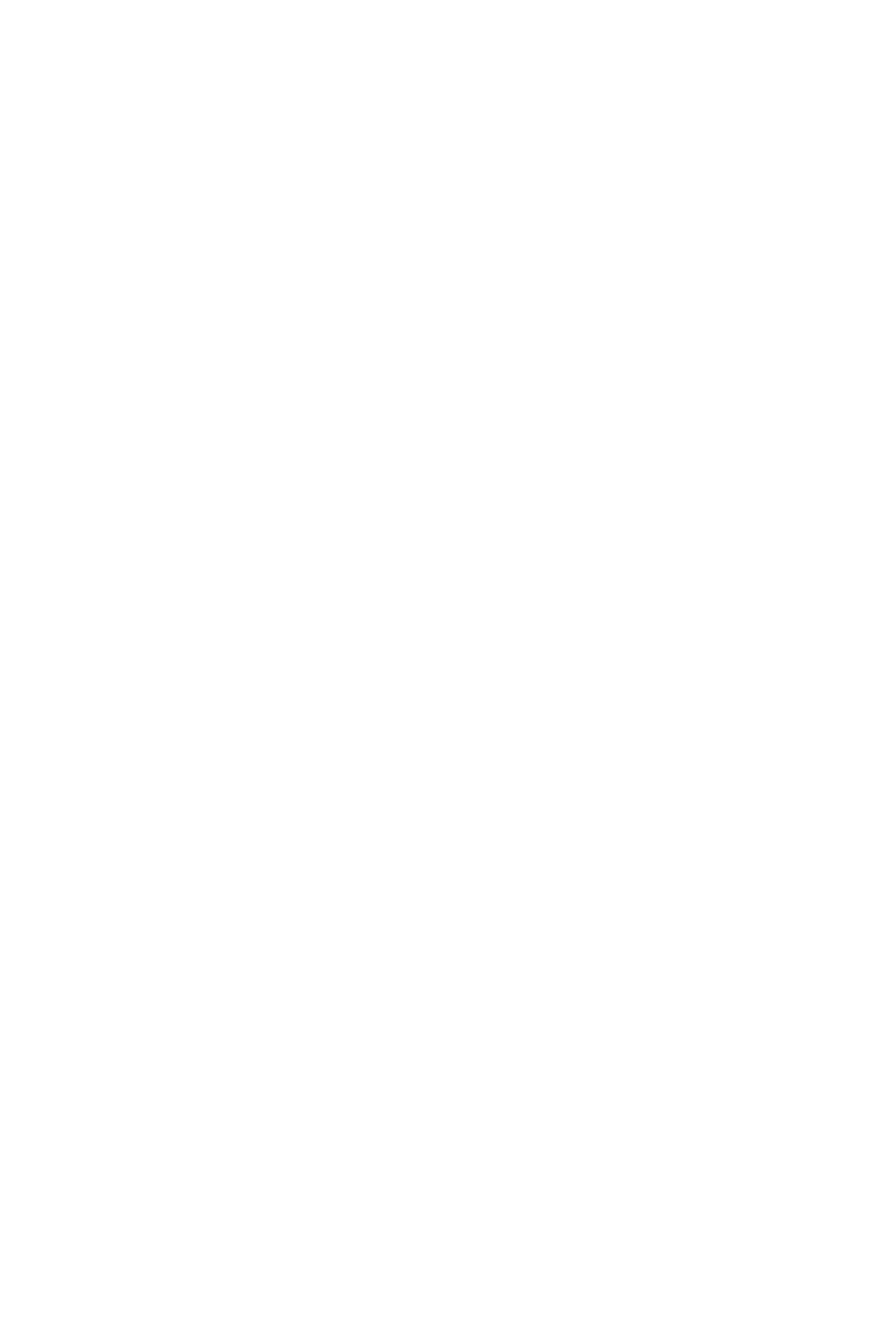
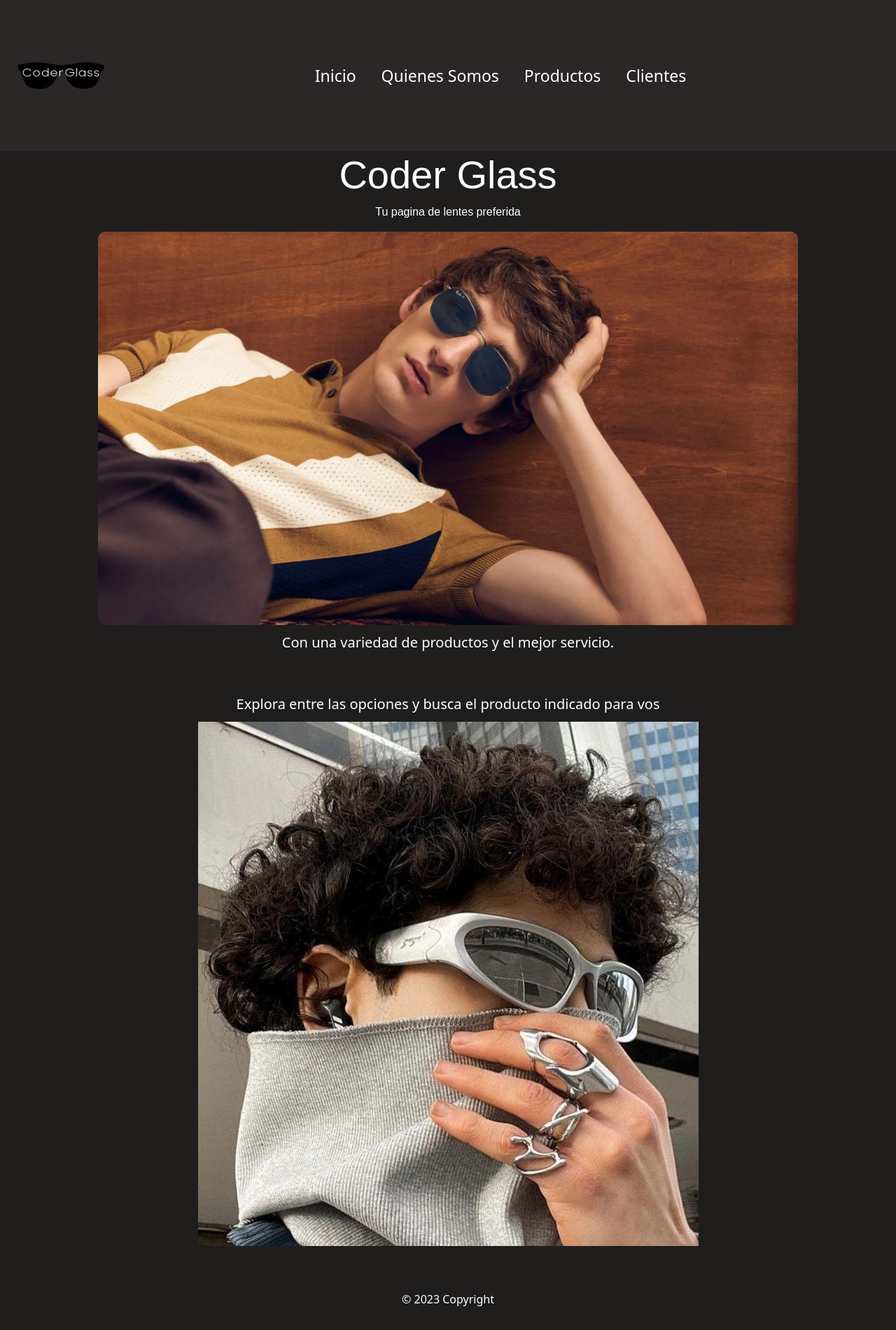
Before and after one commit to KevinCoderBritose/pf-brites, a plain HTML site: page index.html in a window 1280 px wide. Shown: the whole page at 70% size. Before the commit the page ends 800 px from the top, so only its background shows below. Drawn offline with nearby package versions, Linux system fonts and the light colour scheme.

Commit message:
index finalizado

```diff
--- a/index.html
+++ b/index.html
@@ -1,13 +1,68 @@
 <!DOCTYPE html>
 <html lang="en">
+
 <head>
-    <meta charset="UTF-8">
-    <meta name="viewport" content="width=device-width, initial-scale=1.0">
-    <title>Document</title>
-    <link rel="stylesheet" href="css/estilo.css">
-    <link href="https://cdn.jsdelivr.net/npm/bootstrap@5.3.1/dist/css/bootstrap.min.css" rel="stylesheet" integrity="sha384-4bw+/aepP/YC94hEpVNVgiZdgIC5+VKNBQNGCHeKRQN+PtmoHDEXuppvnDJzQIu9" crossorigin="anonymous">
+  <meta charset="UTF-8">
+  <meta name="viewport" content="width=device-width, initial-scale=1.0">
+  <title>Document</title>
+  <link rel="stylesheet" href="css/estilo.css">
+  <link href="https://cdn.jsdelivr.net/npm/bootstrap@5.3.1/dist/css/bootstrap.min.css" rel="stylesheet"
+    integrity="sha384-4bw+/aepP/YC94hEpVNVgiZdgIC5+VKNBQNGCHeKRQN+PtmoHDEXuppvnDJzQIu9" crossorigin="anonymous">
 </head>
+
 <body>
+  <header>
+    <nav class="navbar navbar-expand-lg">
+      <div class="container-fluid">
+        <a href="index.html"><img src="img/logo.png" alt="logo de la pagina" class="img-fluid logo"></a>
+        <button class="navbar-toggler" type="button" data-bs-toggle="collapse" data-bs-target="#navbarNavAltMarkup"
+          aria-controls="navbarNavAltMarkup" aria-expanded="false" aria-label="Toggle navigation">
+          <span class="navbar-toggler-icon"></span>
+        </button>
+        <div class="collapse navbar-collapse" id="navbarNavAltMarkup">
+          <div class="navbar-nav mx-auto">
+            <a class="nav-link" href="#">Inicio</a>
+            <a class="nav-link" href="#">Quienes Somos</a>
+            <a class="nav-link" href="#">Productos</a>
+            <a class="nav-link" href="#">Clientes</a>
+          </div>
+        </div>
+      </div>
+    </nav>
+  </header>
+  <main>
+    <div class="container text-center">
+      <h1 class="display-4 titulo">Coder Glass</h1>
+      <p class="titulo">Tu pagina de lentes preferida</p>
+      <img src="img/h1logo.jpg" alt="Chico Con Lentes" class="img-fluid titulo-img">
+      <p class="titulo2">Con una variedad de productos y el mejor servicio.</p>
+    </div>
+
+
+
+  </main>
+
+  <div class="container">
+    <section class="mt-5">
+      <div class="flex-container">
+        <p class="titulo2">Explora entre las opciones y busca el producto indicado para vos</p>
+        <img src="img/imgp.jpg" alt="Imagen">
+      </div>
+    </section>
+  </div>
+
+
+<div class="container my-5">
+
+  <footer class="text-center text-white">
+
+  <div class="text-center p-3">
+    © 2023 Copyright
+  </div>
+
+</footer>
+
+</div>
 
 
 
@@ -22,6 +77,9 @@
 
 
 
-    <script src="https://cdn.jsdelivr.net/npm/bootstrap@5.3.1/dist/js/bootstrap.bundle.min.js" integrity="sha384-HwwvtgBNo3bZJJLYd8oVXjrBZt8cqVSpeBNS5n7C8IVInixGAoxmnlMuBnhbgrkm" crossorigin="anonymous"></script>
+  <script src="https://cdn.jsdelivr.net/npm/bootstrap@5.3.1/dist/js/bootstrap.bundle.min.js"
+    integrity="sha384-HwwvtgBNo3bZJJLYd8oVXjrBZt8cqVSpeBNS5n7C8IVInixGAoxmnlMuBnhbgrkm"
+    crossorigin="anonymous"></script>
 </body>
+
 </html>
--- /dev/null
+++ b/scss/_header.scss
@@ -0,0 +1,21 @@
+.navbar {
+    background-color: #2B2727;
+
+    .logo {
+        width: 150px;
+        height: 200px;
+
+    }
+
+    .nav-link {
+        color: white;
+        margin: 10px;
+        font-size: 23px;
+
+    }
+
+    .navbar-toggler {
+        background-color: #201D1D;
+    }
+
+}
--- /dev/null
+++ b/scss/_main.scss
@@ -0,0 +1,23 @@
+
+.titulo {
+    font-family: Arial, Helvetica, sans-serif;
+    color: white;
+
+
+
+}
+.titulo2 {
+    font-size: 20px;
+    color: white;
+    margin: 10px;
+}
+
+.titulo-img {
+    border-radius: 10px;
+    width: 1000px;
+    height: 800px;
+}
+
+main {
+    background-color: #201D1D;
+}
--- a/scss/estilo.scss
+++ b/scss/estilo.scss
@@ -0,0 +1,22 @@
+@import "variables";
+@import "header";
+@import "main";
+
+body {
+    background-color: #201D1D  !important;
+
+}
+section {
+    background-color: #201D1D;
+}
+
+.flex-container {
+    display: flex;
+    flex-direction: column;
+    align-items: center;
+    text-align: center;
+  }
+  .flex-container img {
+    max-width: 100%;
+    height: auto;
+  }
```
Also changed, not shown: css/estilo.css, img/h1logo.jpg (added), img/imgp.jpg (added), img/logo.png (added), scss/_variables.scss (added), 1 other file.
